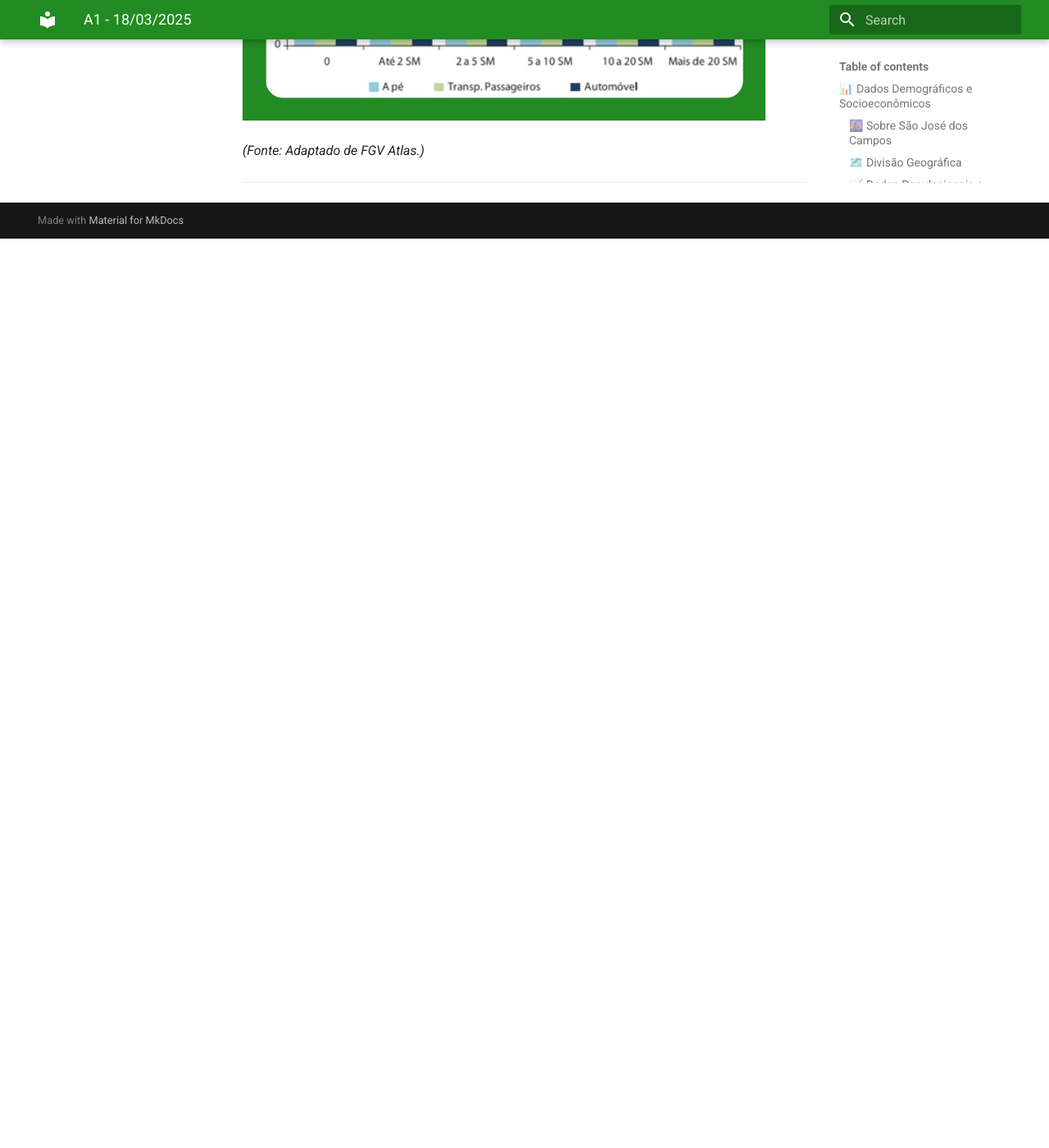
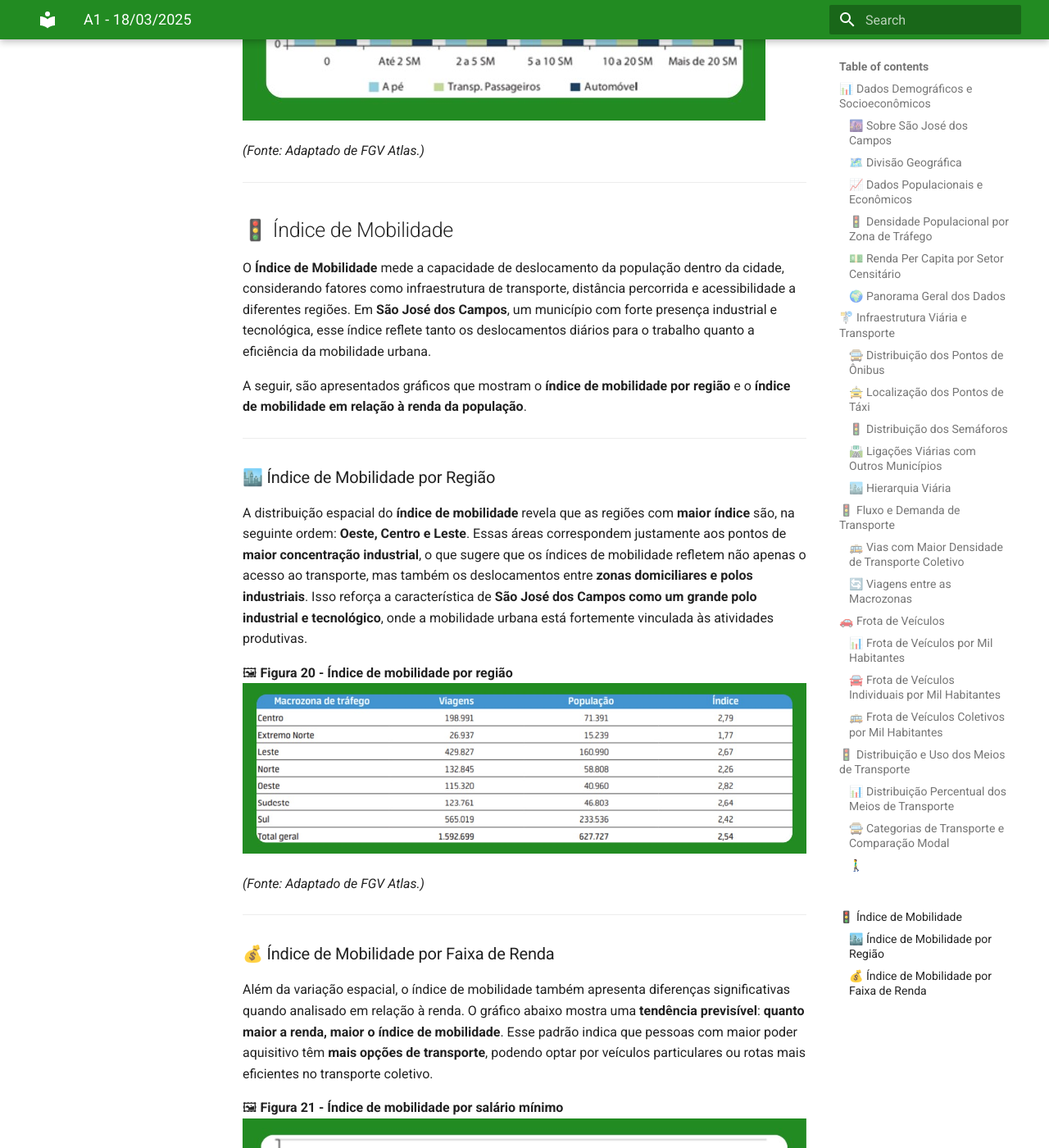
Before and after one commit to Lirucas/ProjetoTesteMkDocs, an MkDocs documentation site: the page built from docs/atv1.md, in a window 1280 px wide and 1400 px high, scrolled down 17314 px. Shown: the whole window at 82% size. Built offline with MkDocs 1.6.1 and Material for MkDocs 9.7.7, drawn with Linux system fonts in a browser that asks for light colours; before the commit the page ends 17605 px from its top, so only the background shows below that.

Commit message:
Atualizando atv1.md e adicionando imagens em assets

```diff
--- a/docs/atv1.md
+++ b/docs/atv1.md
@@ -315,3 +315,33 @@ Os dados indicam que **quanto maior a renda mensal, maior a preferência pelo au
 *(Fonte: Adaptado de FGV Atlas.)*
 
 ---
+
+## 🚦 Índice de Mobilidade
+
+O **Índice de Mobilidade** mede a capacidade de deslocamento da população dentro da cidade, considerando fatores como infraestrutura de transporte, distância percorrida e acessibilidade a diferentes regiões. Em **São José dos Campos**, um município com forte presença industrial e tecnológica, esse índice reflete tanto os deslocamentos diários para o trabalho quanto a eficiência da mobilidade urbana.
+
+A seguir, são apresentados gráficos que mostram o **índice de mobilidade por região** e o **índice de mobilidade em relação à renda da população**.
+
+---
+
+### 🏙️ Índice de Mobilidade por Região
+
+A distribuição espacial do **índice de mobilidade** revela que as regiões com **maior índice** são, na seguinte ordem: **Oeste, Centro e Leste**. Essas áreas correspondem justamente aos pontos de **maior concentração industrial**, o que sugere que os índices de mobilidade refletem não apenas o acesso ao transporte, mas também os deslocamentos entre **zonas domiciliares e polos industriais**. Isso reforça a característica de **São José dos Campos como um grande polo industrial e tecnológico**, onde a mobilidade urbana está fortemente vinculada às atividades produtivas.
+
+🖼 **Figura 20 - Índice de mobilidade por região**
+![Figura 20 - Índice de mobilidade por região](assets/figura20.jpg)
+
+*(Fonte: Adaptado de FGV Atlas.)*
+
+---
+
+### 💰 Índice de Mobilidade por Faixa de Renda
+
+Além da variação espacial, o índice de mobilidade também apresenta diferenças significativas quando analisado em relação à renda. O gráfico abaixo mostra uma **tendência previsível**: **quanto maior a renda, maior o índice de mobilidade**. Esse padrão indica que pessoas com maior poder aquisitivo têm **mais opções de transporte**, podendo optar por veículos particulares ou rotas mais eficientes no transporte coletivo.
+
+🖼 **Figura 21 - Índice de mobilidade por salário mínimo**
+![Figura 21 - Índice de mobilidade por salário mínimo](assets/figura21.jpg)
+
+*(Fonte: Adaptado de FGV Atlas.)*
+
+---
```
Also changed, not shown: docs/assets/figura20.jpg (added), docs/assets/figura21.jpg (added).
